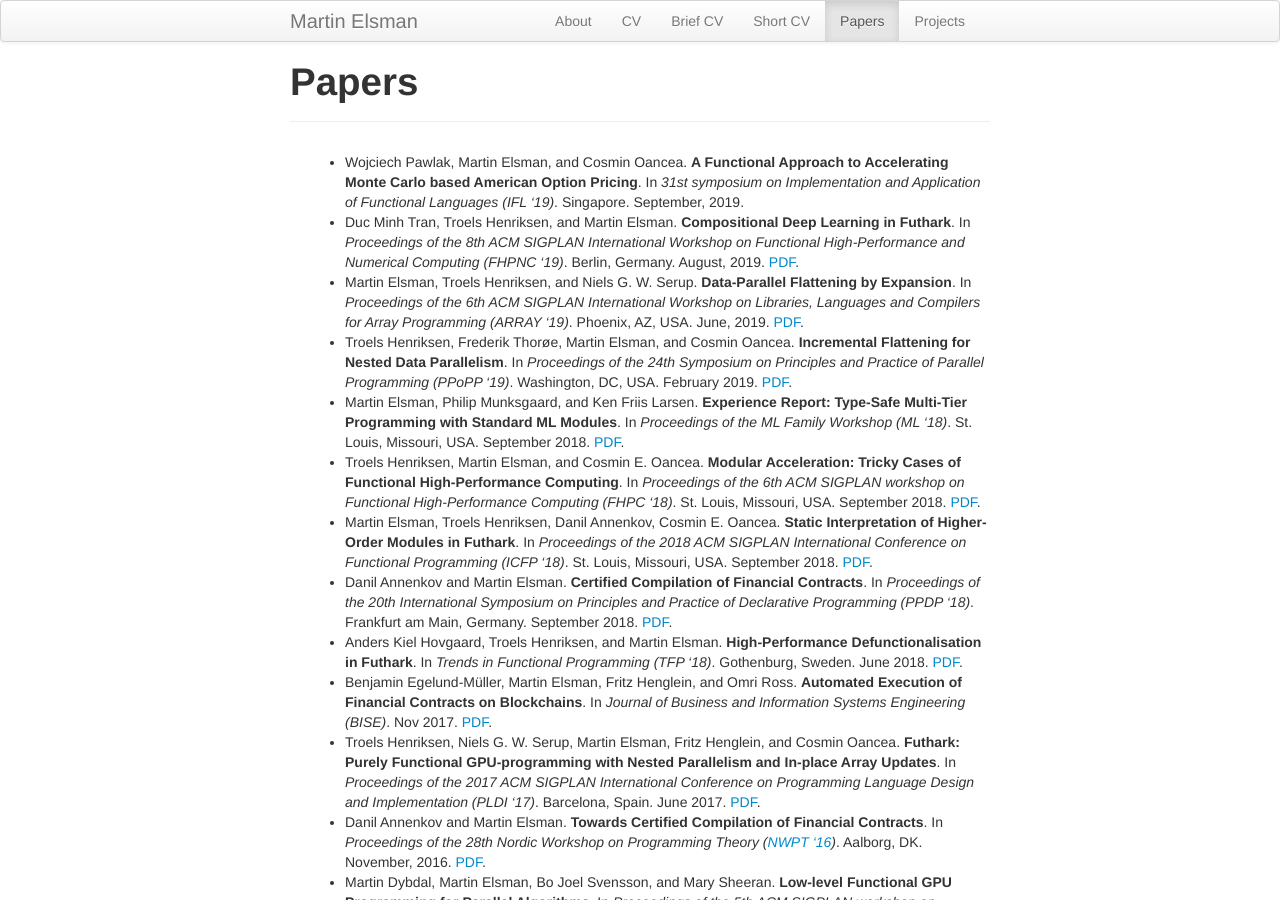
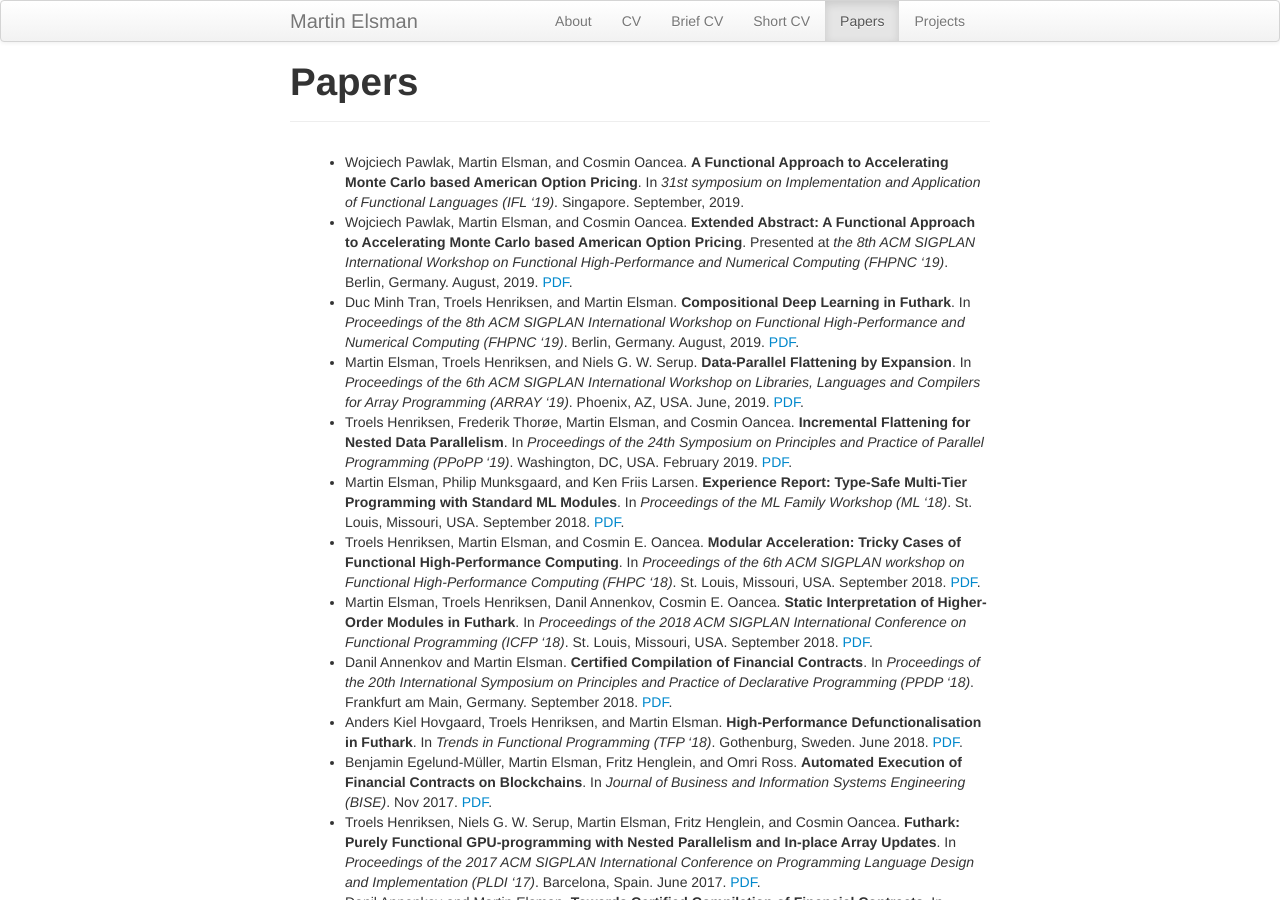
Before and after one commit to melsman/melsman.github.io, a Jekyll site: the page built from papers.md, in a window 1280 px wide and 900 px high. Built offline with Jekyll 4.4.1, drawn with Linux system fonts in a browser that asks for light colours; nearby versions of some CDN libraries.

Commit message:
new paper

```diff
--- a/papers.md
+++ b/papers.md
@@ -7,6 +7,8 @@ group: navigation
 {% include JB/setup %}
 
 * Wojciech Pawlak, Martin Elsman, and Cosmin Oancea. __A Functional Approach to Accelerating Monte Carlo based American Option Pricing__. In _31st symposium on Implementation and Application of Functional Languages (IFL '19)_. Singapore. September, 2019.
+
+* Wojciech Pawlak, Martin Elsman, and Cosmin Oancea. __Extended Abstract: A Functional Approach to Accelerating Monte Carlo based American Option Pricing__. Presented at _the 8th ACM SIGPLAN International Workshop on Functional High-Performance and Numerical Computing (FHPNC '19)_. Berlin, Germany. August, 2019. [PDF](/pdf/fhpnc19_lsmc.pdf).
 
 * Duc Minh Tran, Troels Henriksen, and Martin Elsman. __Compositional Deep Learning in Futhark__. In _Proceedings of the 8th ACM SIGPLAN International Workshop on Functional High-Performance and Numerical Computing (FHPNC '19)_. Berlin, Germany. August, 2019. [PDF](/pdf/fhpnc19.pdf).
 
```
Also changed, not shown: 1 other file.
